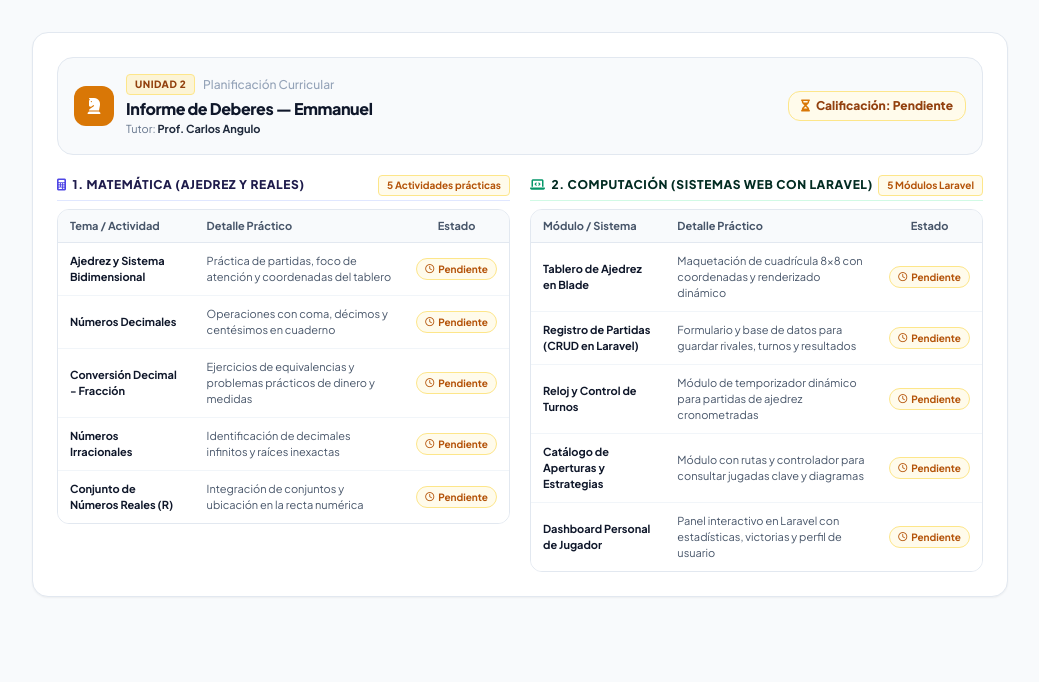
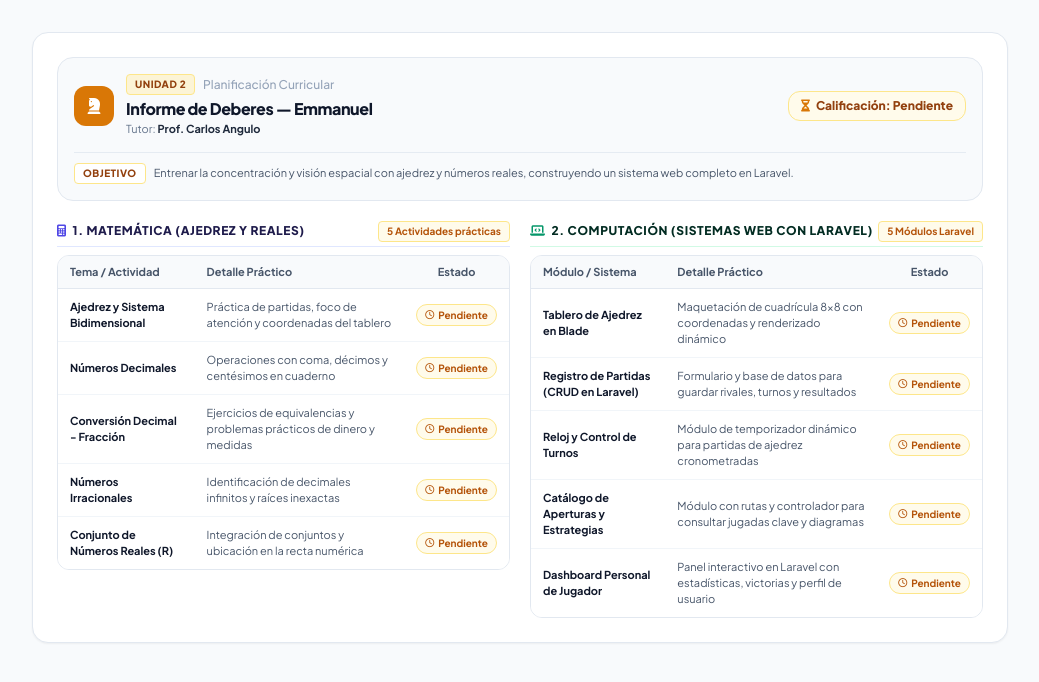
Before and after one commit to Elnuget/deberes-emanuel, a Laravel app: page /informe/unidad-2 in a window 1280 px wide. Shown: the top 682 px of the page, without its empty margins (120-1159 px from the left). Run offline with Laravel 12, Linux system fonts and the light colour scheme; data comes from the database, SQL or seed files in the repository; some libraries are stand-ins or nearby versions.

Commit message:
feat: add concise unit objective in header card for unit 1 and unit 2

```diff
--- a/resources/views/reports/unit2.blade.php
+++ b/resources/views/reports/unit2.blade.php
@@ -110,6 +110,14 @@
                         <span>Calificación: Pendiente</span>
                     </span>
                 </div>
+
+                <!-- OBJETIVO CONCISO UNIDAD 2 -->
+                <div class="w-full pt-2.5 mt-0.5 border-t border-slate-200/80 text-[11px] text-slate-600 flex items-center gap-2">
+                    <span class="font-extrabold text-amber-800 uppercase tracking-wider text-[10px] bg-white px-2 py-0.5 rounded border border-amber-200 shrink-0">
+                        Objetivo
+                    </span>
+                    <span>Entrenar la concentración y visión espacial con ajedrez y números reales, construyendo un sistema web completo en Laravel.</span>
+                </div>
             </div>
 
             <!-- CONTENEDOR DE LAS 2 TABLAS LADO A LADO -->
```
Also changed, not shown: resources/views/reports/unit1.blade.php (+8 -0 lines).
